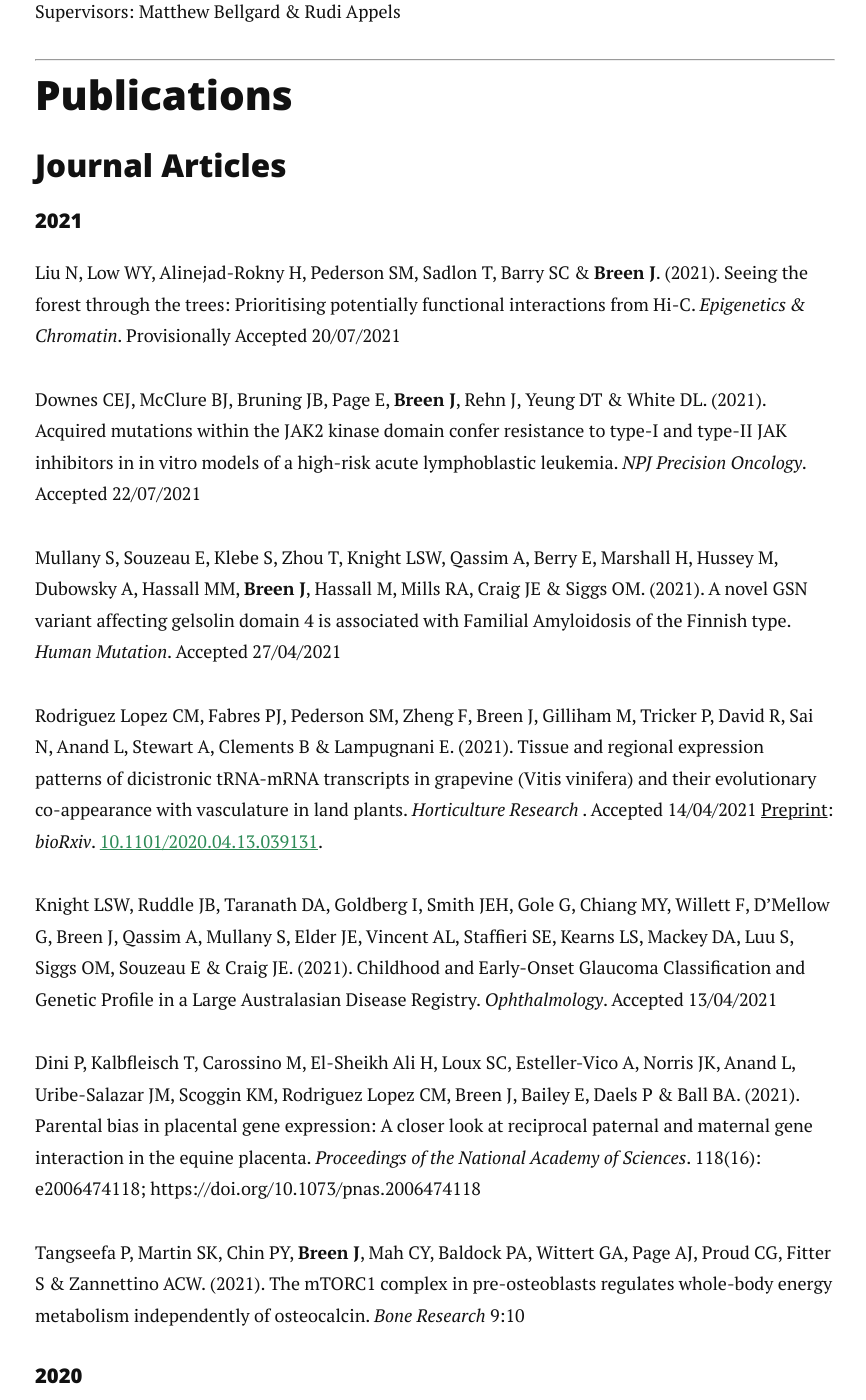
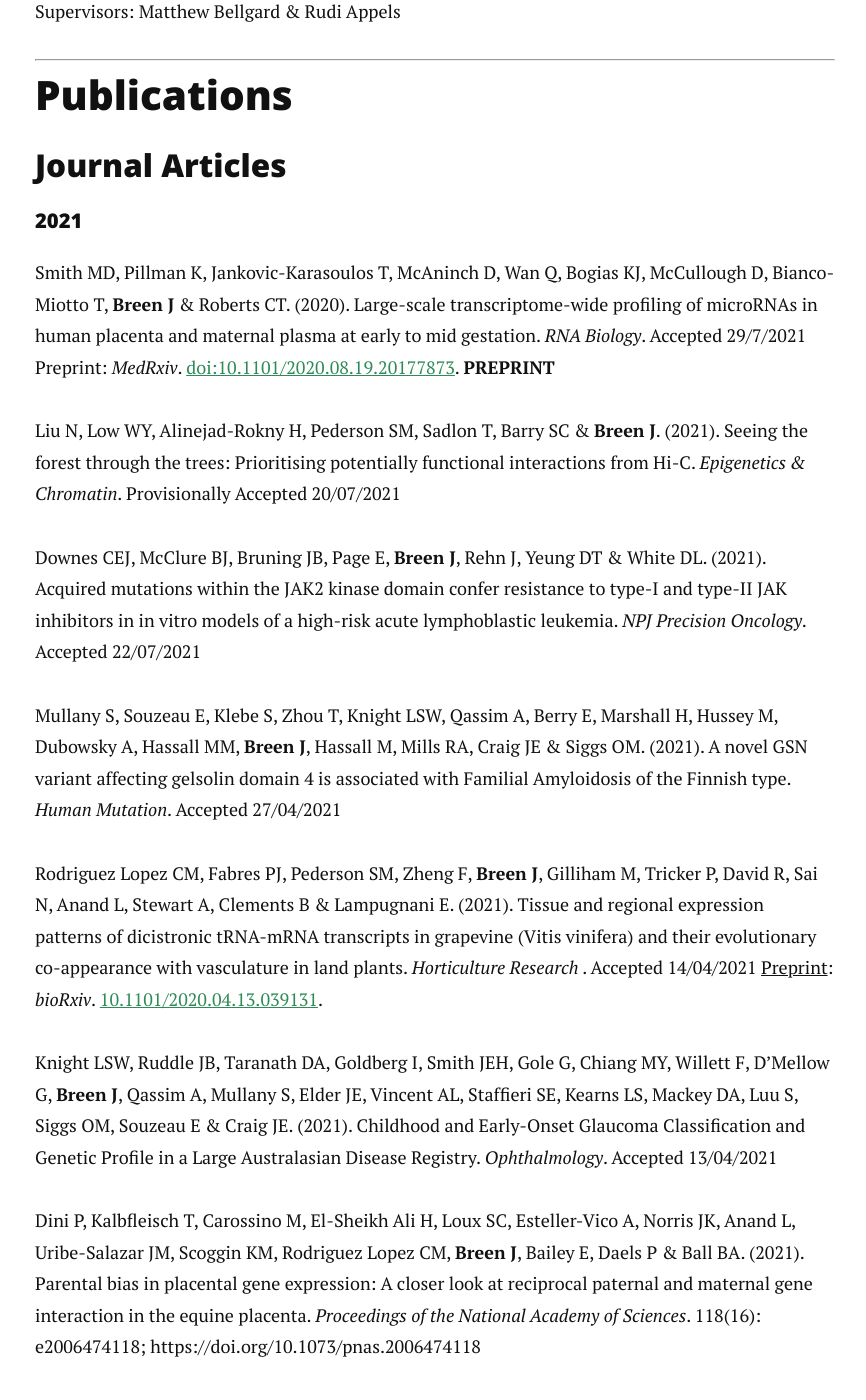
Before and after one commit to jimmybgammyknee/jimmybgammyknee.github.io, a Jekyll site: the page built from cv.md, in a window 1280 px wide and 1400 px high, scrolled down 1667 px. Shown: the whole window, without its empty margins (205-1071 px from the left). Built offline with Jekyll 4.4.1, drawn with Linux system fonts in a browser that asks for light colours; nearby versions of some CDN libraries; some of the changed text lies outside the part shown.

Commit message:
new paper changes

```diff
--- a/cv.md
+++ b/cv.md
@@ -78,18 +78,21 @@ Supervisors: Matthew Bellgard & Rudi Appels <br>
 
 #### 2021
 
+Smith MD, Pillman K, Jankovic-Karasoulos T, McAninch D, Wan Q, Bogias KJ, McCullough D, Bianco-Miotto T, **Breen J** & Roberts CT. (2020). Large-scale transcriptome-wide profiling of microRNAs in human placenta and maternal plasma at early to mid gestation. _RNA Biology_. Accepted 29/7/2021
+Preprint: _MedRxiv_. [doi:10.1101/2020.08.19.20177873](https://doi.org/10.1101/2020.08.19.20177873). **PREPRINT**
+
 Liu N, Low WY, Alinejad-Rokny H, Pederson SM, Sadlon T, Barry SC & **Breen J**. (2021). Seeing the forest through the trees: Prioritising potentially functional interactions from Hi-C. _Epigenetics & Chromatin_. Provisionally Accepted 20/07/2021
 
 Downes CEJ, McClure BJ, Bruning JB, Page E, **Breen J**, Rehn J, Yeung DT & White DL. (2021). Acquired mutations within the JAK2 kinase domain confer resistance to type-I and type-II JAK inhibitors in in vitro models of a high-risk acute lymphoblastic leukemia. _NPJ Precision Oncology_. Accepted 22/07/2021
 
 Mullany S, Souzeau E, Klebe S, Zhou T, Knight LSW, Qassim A, Berry E, Marshall H, Hussey M, Dubowsky A, Hassall MM, **Breen J**, Hassall M, Mills RA, Craig JE & Siggs OM. (2021). A novel GSN variant affecting gelsolin domain 4 is associated with Familial Amyloidosis of the Finnish type. _Human Mutation_. Accepted 27/04/2021
 
-Rodriguez Lopez CM, Fabres PJ, Pederson SM, Zheng F, Breen J, Gilliham M, Tricker P, David R, Sai N, Anand L, Stewart A, Clements B & Lampugnani E. (2021). Tissue and regional expression patterns of dicistronic tRNA-mRNA transcripts in grapevine (Vitis vinifera) and their evolutionary co-appearance with vasculature in land plants. _Horticulture Research_ . Accepted 14/04/2021
+Rodriguez Lopez CM, Fabres PJ, Pederson SM, Zheng F, **Breen J**, Gilliham M, Tricker P, David R, Sai N, Anand L, Stewart A, Clements B & Lampugnani E. (2021). Tissue and regional expression patterns of dicistronic tRNA-mRNA transcripts in grapevine (Vitis vinifera) and their evolutionary co-appearance with vasculature in land plants. _Horticulture Research_ . Accepted 14/04/2021
 <ins> Preprint</ins>: *bioRxiv*. [10.1101/2020.04.13.039131](https://doi.org/10.1101/2020.04.13.039131).
 
-Knight LSW, Ruddle JB, Taranath DA, Goldberg I, Smith JEH, Gole G, Chiang MY, Willett F, D’Mellow G, Breen J, Qassim A, Mullany S, Elder JE, Vincent AL, Staffieri SE, Kearns LS, Mackey DA, Luu S, Siggs OM, Souzeau E & Craig JE. (2021). Childhood and Early-Onset Glaucoma Classification and Genetic Profile in a Large Australasian Disease Registry. _Ophthalmology_. Accepted 13/04/2021
+Knight LSW, Ruddle JB, Taranath DA, Goldberg I, Smith JEH, Gole G, Chiang MY, Willett F, D’Mellow G, **Breen J**, Qassim A, Mullany S, Elder JE, Vincent AL, Staffieri SE, Kearns LS, Mackey DA, Luu S, Siggs OM, Souzeau E & Craig JE. (2021). Childhood and Early-Onset Glaucoma Classification and Genetic Profile in a Large Australasian Disease Registry. _Ophthalmology_. Accepted 13/04/2021
 
-Dini P, Kalbfleisch T, Carossino M, El-Sheikh Ali H, Loux SC, Esteller-Vico A, Norris JK, Anand L, Uribe-Salazar JM, Scoggin KM, Rodriguez Lopez CM, Breen J, Bailey E, Daels P & Ball BA. (2021). Parental bias in placental gene expression: A closer look at reciprocal paternal and maternal gene interaction in the equine placenta.  *Proceedings of the National Academy of Sciences*. 118(16): e2006474118; https://doi.org/10.1073/pnas.2006474118
+Dini P, Kalbfleisch T, Carossino M, El-Sheikh Ali H, Loux SC, Esteller-Vico A, Norris JK, Anand L, Uribe-Salazar JM, Scoggin KM, Rodriguez Lopez CM, **Breen J**, Bailey E, Daels P & Ball BA. (2021). Parental bias in placental gene expression: A closer look at reciprocal paternal and maternal gene interaction in the equine placenta.  *Proceedings of the National Academy of Sciences*. 118(16): e2006474118; https://doi.org/10.1073/pnas.2006474118
 
 Tangseefa P, Martin SK, Chin PY, **Breen J**, Mah CY, Baldock PA, Wittert GA, Page AJ, Proud CG, Fitter S & Zannettino ACW. (2021). The mTORC1 complex in pre-osteoblasts regulates whole-body energy metabolism independently of osteocalcin. _Bone Research_ 9:10
 
@@ -97,11 +100,9 @@ Tangseefa P, Martin SK, Chin PY, **Breen J**, Mah CY, Baldock PA, Wittert GA, Pa
 
 Liu N, Sadlon T, Wong YY, Pederson SM, **Breen J** & Barry SC. (2020). 3DFAACTS-SNP: Using regulatory T cell-specific epigenomics data to uncover candidate mechanisms of Type-1 Diabetes (T1D) risk. _bioRxiv_. doi:[10.1101/2020.09.04.279554](https://doi.org/10.1101/2020.09.04.279554). **PREPRINT**
 
-Smith MD, Pillman K, Jankovic-Karasoulos T, McAninch D, Wan Q, Bogias KJ, McCullough D, Bianco-Miotto T, **Breen J** & Roberts CT. (2020). Large-scale transcriptome-wide profiling of microRNAs in human placenta and maternal plasma at early to mid gestation. _MedRxiv_. [doi:10.1101/2020.08.19.20177873](https://doi.org/10.1101/2020.08.19.20177873). **PREPRINT**
-
 Hng CH, Camp E, Anderson P, **Breen J**, Zannettino A & Gronthos S. (2020). HOPX regulates bone marrow-derived mesenchymal stromal cell fate determination via suppression of adipogenic gene pathways. _Scientific Reports_. 10:11345. doi:[10.1038/s41598-020-68261-2](https://doi.org/10.1038/s41598-020-68261-2).
 
-McClure BJ, Heatley SL, Rehn J, **Breen J**, Sutton R, Hughes TP, Suppiah R, Revesz T, Osborn M, White D, Yeung DT & White DL. (2020). High-risk B-cell acute lymphoblastic leukaemia presenting with hypereosinophilia and acquiring a novel PAX5 fusion on relapse. _British Journal of Haematology_. *Accepted 05/07/2020*
+McClure BJ, Heatley SL, Rehn J, **Breen J**, Sutton R, Hughes TP, Suppiah R, Revesz T, Osborn M, White D, Yeung DT & White DL. (2020). High-risk B-cell acute lymphoblastic leukaemia presenting with hypereosinophilia and acquiring a novel PAX5 fusion on relapse. _British Journal of Haematology_. Accepted 05/07/2020
 
 **Breen J**, McAninch D, Jankovic-Karasoulos T, McCullough D, Smith MD, Bogias KJ, Wan Q, Choudhry A, Hin N, Pederson SM, Bianco-Miotto T & Roberts CT. (2020). Temporal placental genome wide expression profiles reflect three phases of utero-placental blood flow during early to mid human gestation. _MedRxiv_. [doi:10.1101/2020.06.25.20139709](https://doi.org/10.1101/2020.06.25.20139709). **PREPRINT**
 
```
